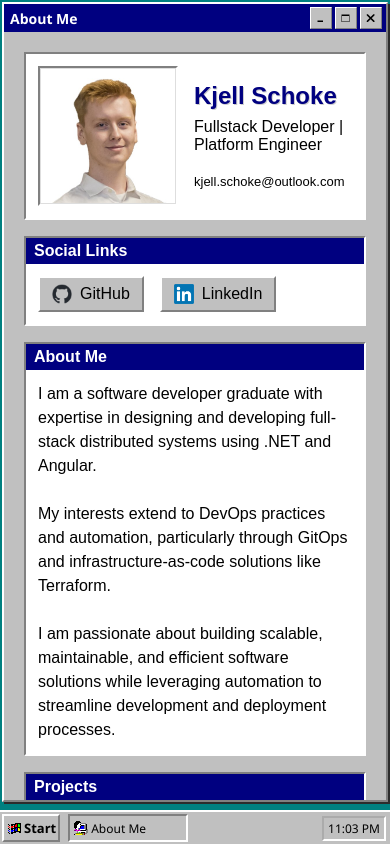
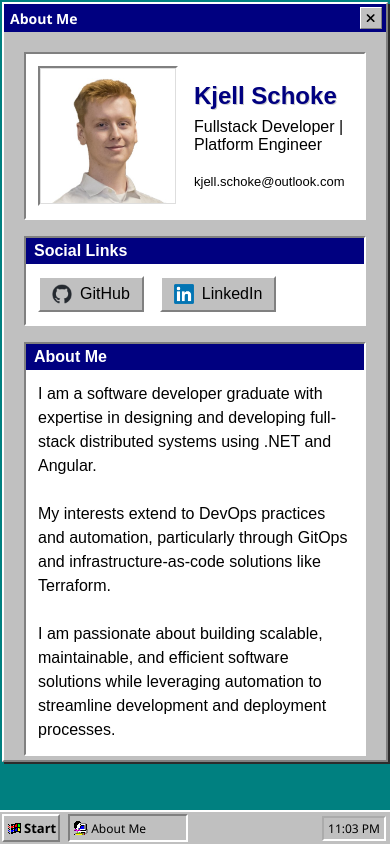
Before and after one commit to Kjelloo/portfolio, an Angular app: page / in a window 390 px wide. Both pictures are taken after a click on the element "About Me". Built offline with nearby package versions, Linux system fonts and the light colour scheme.

Commit message:
Hide minimize and maximize on mobile. Added margin to bottom of windows if user is on mobile

```diff
--- a/src/app/components/window/window.component.css
+++ b/src/app/components/window/window.component.css
@@ -167,9 +167,15 @@
     right: 4px !important;
     bottom: 44px !important;
     width: calc(100% - 8px) !important;
-    height: calc(100vh - 48px) !important;
+    height: calc(100vh - 88px) !important;
     border-width: 2px !important;
     box-shadow: 2px 2px 0 var(--win98-shadow) !important;
+    margin-bottom: 40px !important;
+  }
+
+  .title-bar-controls button[aria-label="Minimize"],
+  .title-bar-controls button[aria-label="Maximize"] {
+    display: none;
   }
 }
 
@@ -197,7 +203,8 @@
     right: 2px !important;
     bottom: 42px !important;
     width: calc(100% - 4px) !important;
-    height: calc(100vh - 44px) !important;
+    height: calc(100vh - 84px) !important;
+    margin-bottom: 40px !important;
   }
 }
 
@@ -226,6 +233,7 @@
     right: 1px !important;
     bottom: 41px !important;
     width: calc(100% - 2px) !important;
-    height: calc(100vh - 42px) !important;
+    height: calc(100vh - 82px) !important;
+    margin-bottom: 40px !important;
   }
 }
```
